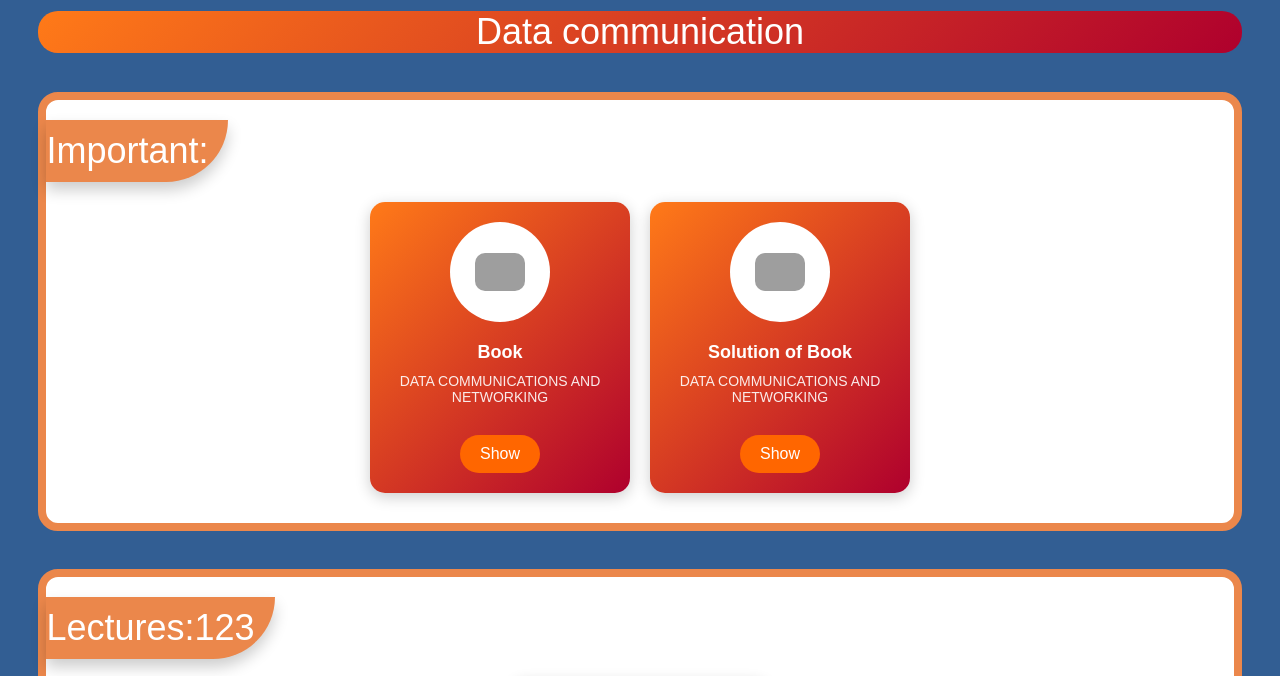
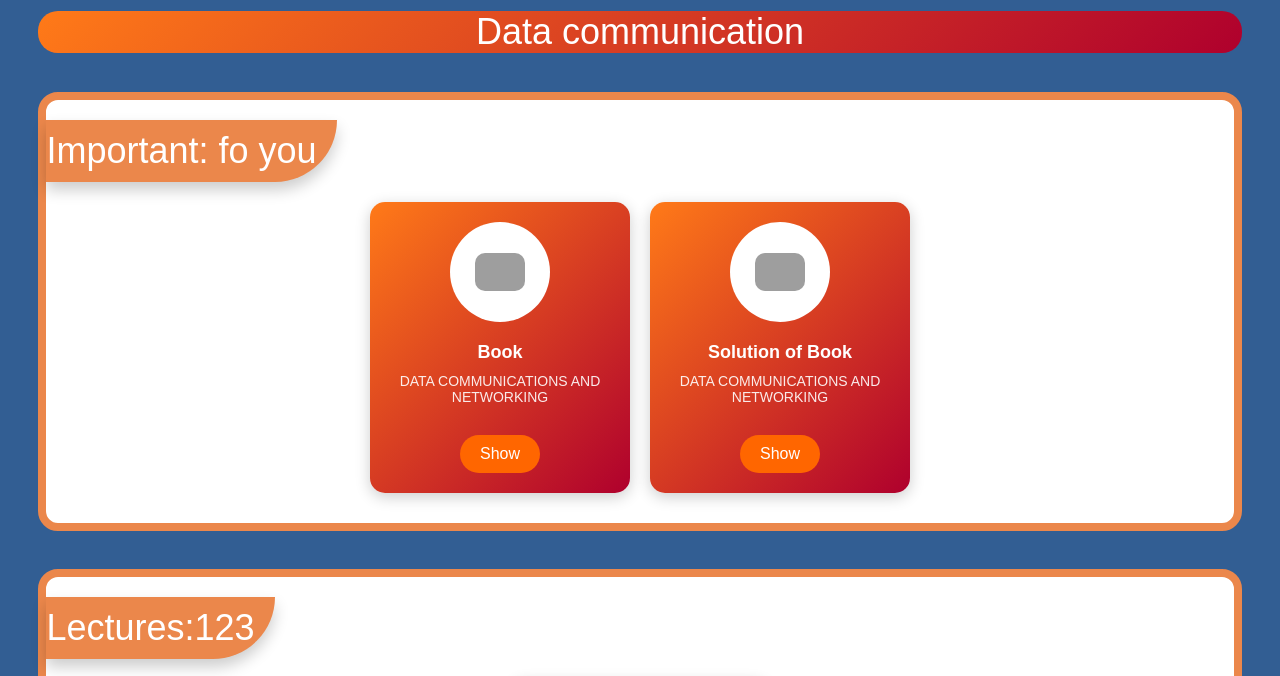
Before and after one commit to KERO-SALAH/fox---Copy, a plain HTML site: page Subjects/Datacommunication.html in a window 1280 px wide. Shown: the part 107-783 px from the top of the page. Drawn offline with Linux system fonts and the light colour scheme; grey boxes are pictures that could not be loaded; a web font is replaced by a local one.

Commit message:
Update Datacommunication.html

```diff
--- a/Subjects/Datacommunication.html
+++ b/Subjects/Datacommunication.html
@@ -25,7 +25,7 @@
     <h1 class="TOS">Data communication</h1>
     <div class="contents">
         <div class="title" style="display: flex">
-          <h1>Important: </h1>
+          <h1>Important: fo you </h1>
         </div>
 
         <div class="info-courses">
```
